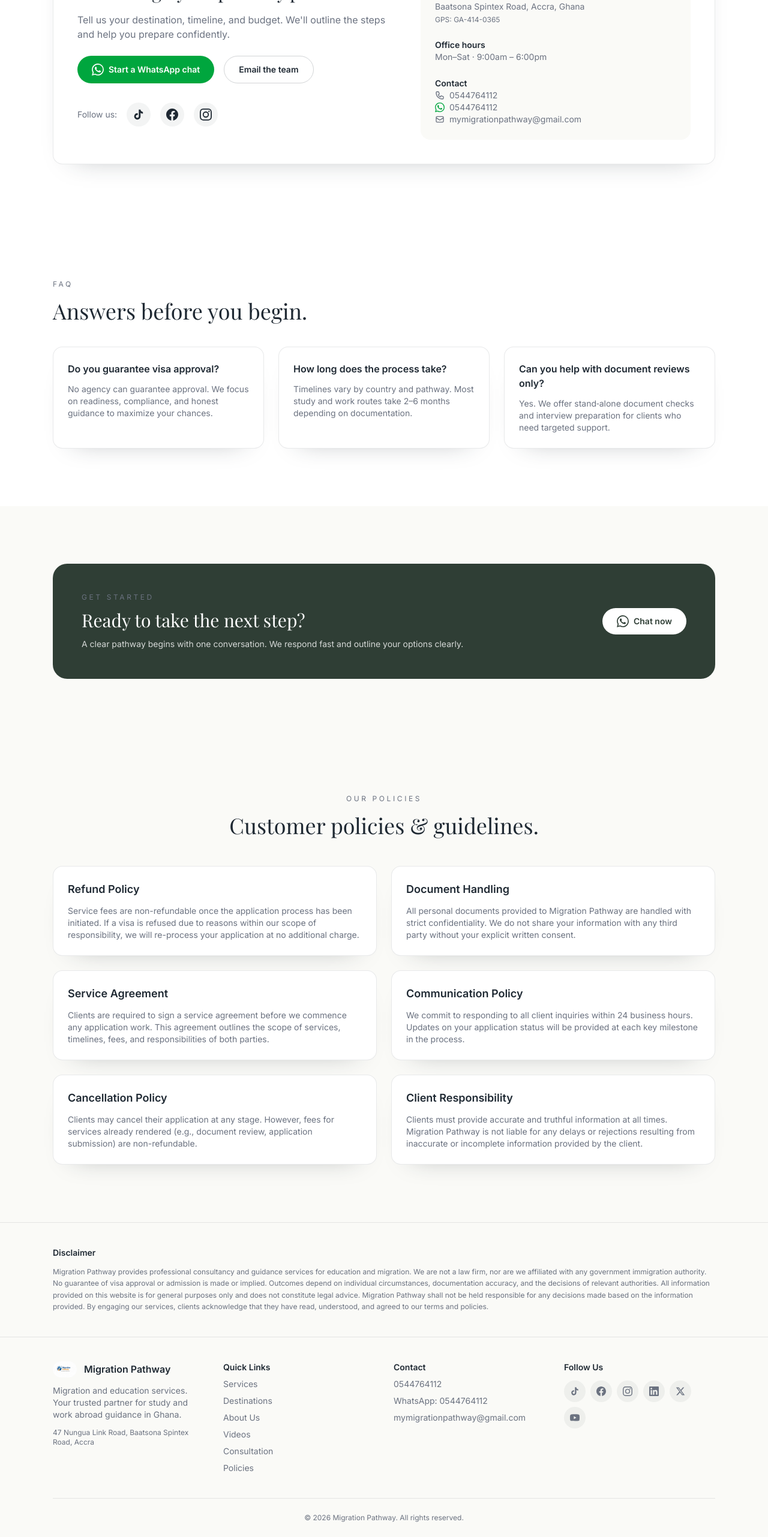
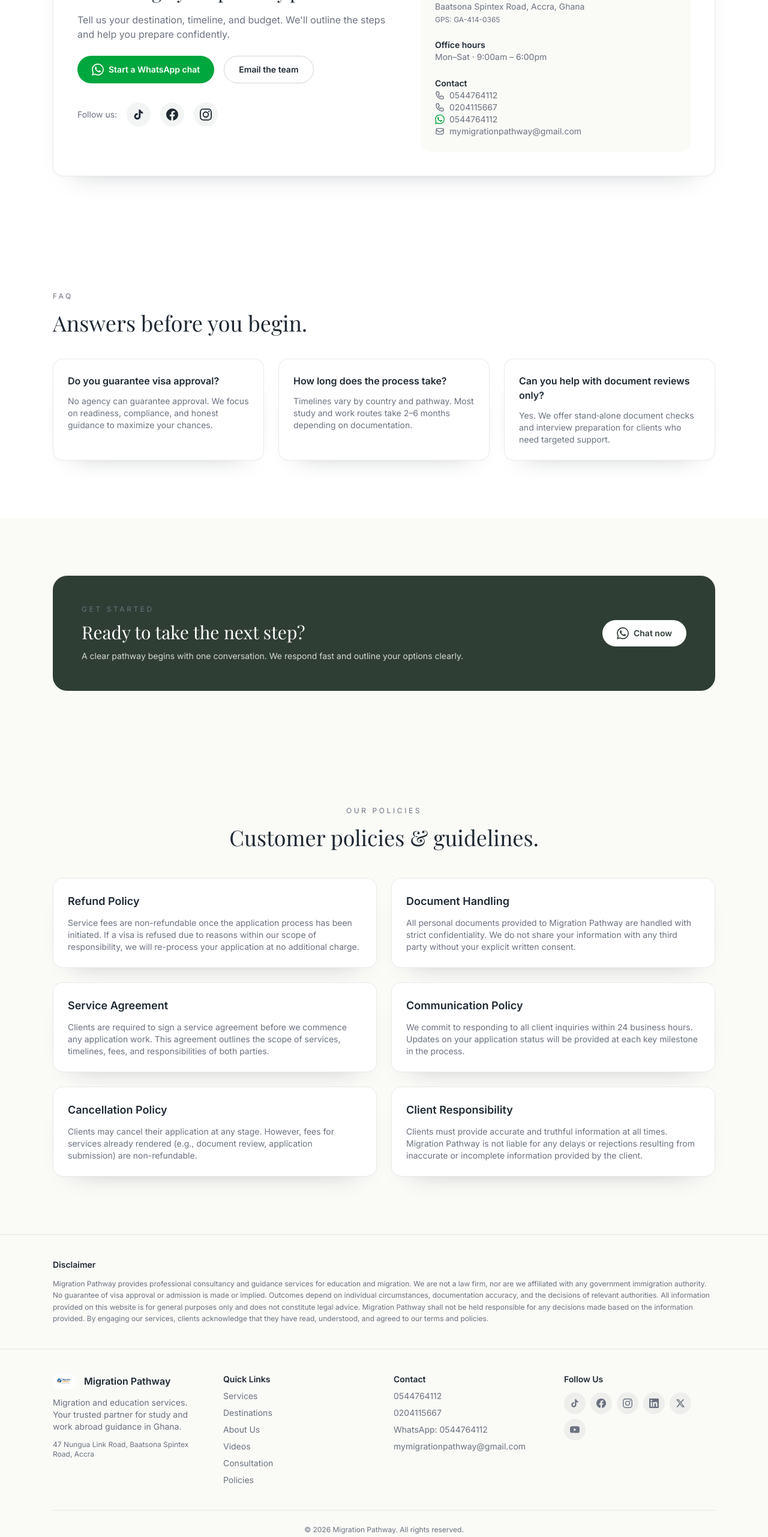
Before and after one commit to Feel-The-AGI/my-migration-pathway, a Next.js app: page / in a window 1280 px wide. Shown: the part 6135-8698 px from the top of the page at 60% size. Built offline with nearby package versions, Linux system fonts and the light colour scheme; a web font is replaced by a local one.

Commit message:
Add second phone number 0204115667 across all pages

```diff
--- a/app/components/Footer.tsx
+++ b/app/components/Footer.tsx
@@ -46,6 +46,7 @@
             <div className="flex flex-col gap-2 text-sm">
               <p className="font-semibold text-charcoal">Contact</p>
               <a className="text-slate hover:text-charcoal" href="tel:+233544764112">0544764112</a>
+              <a className="text-slate hover:text-charcoal" href="tel:+233204115667">0204115667</a>
               <a className="text-slate hover:text-charcoal" href="https://whatsapp.com/channel/0029Vb8CWnkGU3BFQ3uq7W1H">WhatsApp Channel</a>
               <a className="break-all text-slate hover:text-charcoal" href="mailto:mymigrationpathway@gmail.com">mymigrationpathway@gmail.com</a>
             </div>
--- a/app/contact/page.tsx
+++ b/app/contact/page.tsx
@@ -125,6 +125,7 @@
                     <div>
                       <p className="text-sm font-semibold text-charcoal">Phone Numbers</p>
                       <a href="tel:+233544764112" className="mt-1 block text-sm text-slate hover:text-charcoal">0544764112</a>
+                      <a href="tel:+233204115667" className="block text-sm text-slate hover:text-charcoal">0204115667</a>
                     </div>
                   </div>
                 </div>
--- a/app/page.tsx
+++ b/app/page.tsx
@@ -672,6 +672,12 @@
                   0544764112
                 </p>
                 <p className="flex items-center gap-2 text-sm text-slate">
+                  <svg className="h-4 w-4" fill="none" stroke="currentColor" viewBox="0 0 24 24">
+                    <path strokeLinecap="round" strokeLinejoin="round" strokeWidth={2} d="M3 5a2 2 0 012-2h3.28a1 1 0 01.948.684l1.498 4.493a1 1 0 01-.502 1.21l-2.257 1.13a11.042 11.042 0 005.516 5.516l1.13-2.257a1 1 0 011.21-.502l4.493 1.498a1 1 0 01.684.949V19a2 2 0 01-2 2h-1C9.716 21 3 14.284 3 6V5z" />
+                  </svg>
+                  0204115667
+                </p>
+                <p className="flex items-center gap-2 text-sm text-slate">
                   <svg className="h-4 w-4 text-green-600" fill="currentColor" viewBox="0 0 24 24">
                     <path d="M17.472 14.382c-.297-.149-1.758-.867-2.03-.967-.273-.099-.471-.148-.67.15-.197.297-.767.966-.94 1.164-.173.199-.347.223-.644.075-.297-.15-1.255-.463-2.39-1.475-.883-.788-1.48-1.761-1.653-2.059-.173-.297-.018-.458.13-.606.134-.133.298-.347.446-.52.149-.174.198-.298.298-.497.099-.198.05-.371-.025-.52-.075-.149-.669-1.612-.916-2.207-.242-.579-.487-.5-.669-.51-.173-.008-.371-.01-.57-.01-.198 0-.52.074-.792.372-.272.297-1.04 1.016-1.04 2.479 0 1.462 1.065 2.875 1.213 3.074.149.198 2.096 3.2 5.077 4.487.709.306 1.262.489 1.694.625.712.227 1.36.195 1.871.118.571-.085 1.758-.719 2.006-1.413.248-.694.248-1.289.173-1.413-.074-.124-.272-.198-.57-.347m-5.421 7.403h-.004a9.87 9.87 0 01-5.031-1.378l-.361-.214-3.741.982.998-3.648-.235-.374a9.86 9.86 0 01-1.51-5.26c.001-5.45 4.436-9.884 9.888-9.884 2.64 0 5.122 1.03 6.988 2.898a9.825 9.825 0 012.893 6.994c-.003 5.45-4.437 9.884-9.885 9.884m8.413-18.297A11.815 11.815 0 0012.05 0C5.495 0 .16 5.335.157 11.892c0 2.096.547 4.142 1.588 5.945L.057 24l6.305-1.654a11.882 11.882 0 005.683 1.448h.005c6.554 0 11.89-5.335 11.893-11.893a11.821 11.821 0 00-3.48-8.413z"/>
                   </svg>
@@ -820,6 +826,7 @@
             <div className="flex flex-col gap-2 text-sm">
               <p className="font-semibold text-charcoal">Contact</p>
               <a className="text-slate hover:text-charcoal" href="tel:+233544764112">0544764112</a>
+              <a className="text-slate hover:text-charcoal" href="tel:+233204115667">0204115667</a>
               <a className="text-slate hover:text-charcoal" href="https://whatsapp.com/channel/0029Vb8CWnkGU3BFQ3uq7W1H">WhatsApp: 0544764112</a>
               <a className="break-all text-slate hover:text-charcoal" href="mailto:mymigrationpathway@gmail.com">mymigrationpathway@gmail.com</a>
             </div>
```
